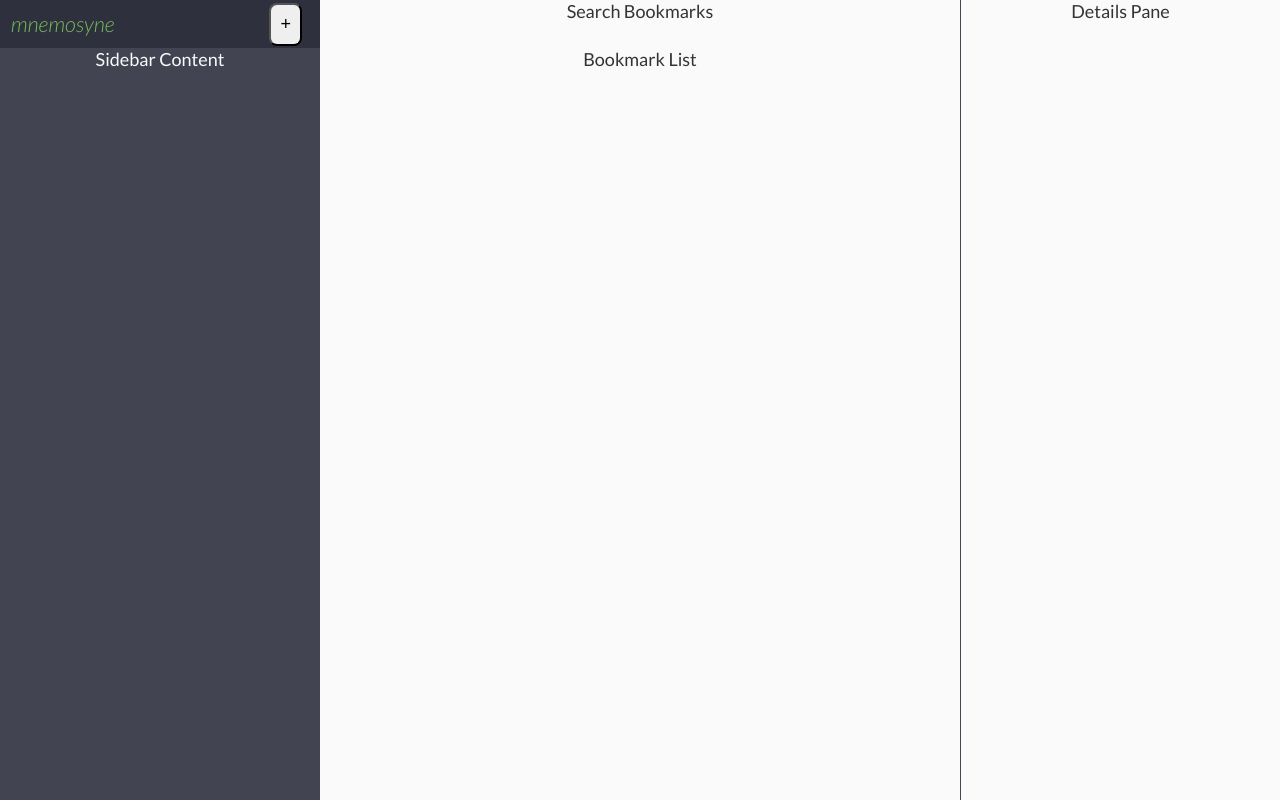
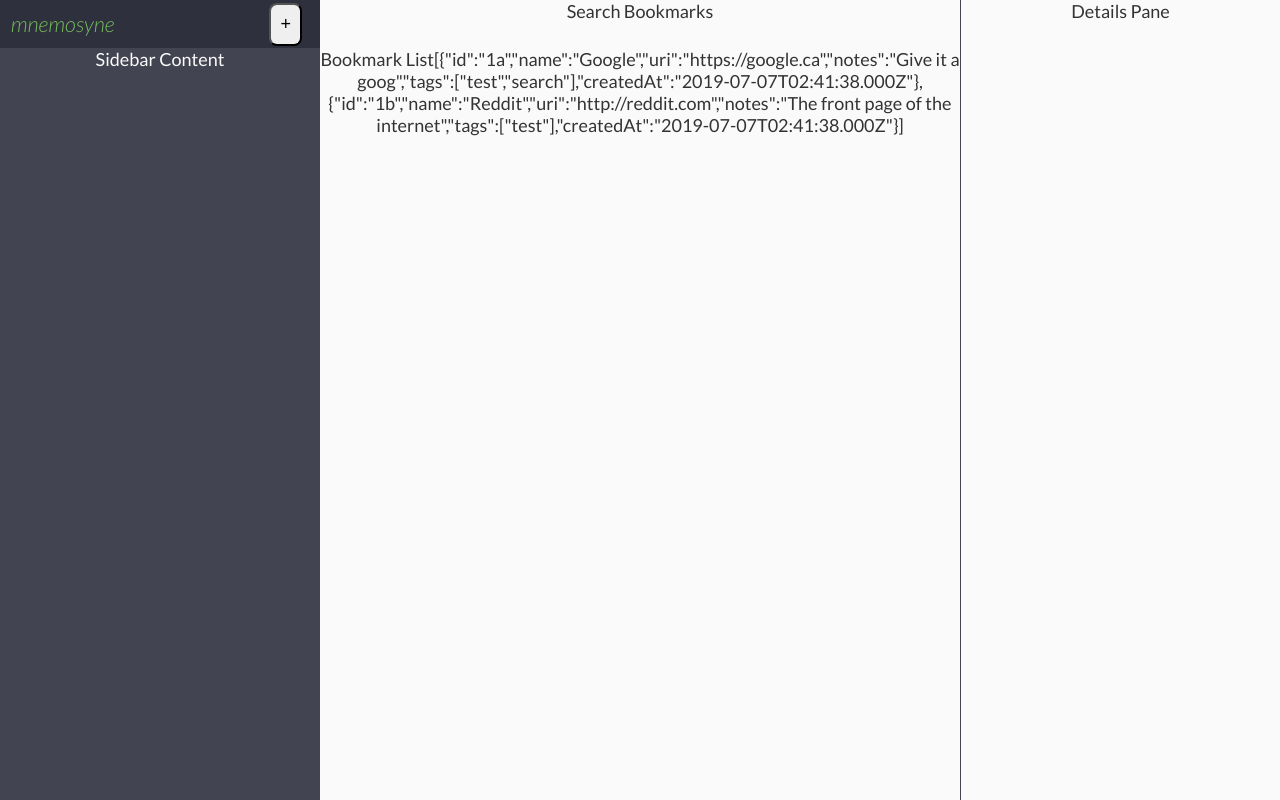
Before and after one commit to zixialu/mnemosyne, a React (Create React App) app: page / in a window 1280 px wide. Built offline with nearby package versions, Linux system fonts and the light colour scheme.

Commit message:
Implement hooks to get data from service

```diff
--- a/src/components/app.jsx
+++ b/src/components/app.jsx
@@ -1,4 +1,5 @@
-import React from 'react';
+import React, { useState, useEffect } from 'react';
+import BookmarkService from '../services/BookmarkServices';
 import Header from './header';
 import Sidebar from './sidebar';
 import BookmarkSearch from './bookmarkSearch';
@@ -7,12 +8,26 @@ import DetailsPane from './detailsPane';
 import '../styles/app.scss';
 
 function App() {
+  const [bookmarks, setBookmarks] = useState(null);
+
+  useEffect(() => {
+    let ignore = false;
+
+    async function getBookmarks() {
+      const bookmarks = await BookmarkService.getBookmarks();
+      if (!ignore) setBookmarks(bookmarks);
+    }
+    getBookmarks();
+
+    return () => { ignore = true; };
+  }, [])
+
   return (
     <div className="app">
       <Header />
       <Sidebar />
       <BookmarkSearch />
-      <BookmarkList />
+      <BookmarkList bookmarks={bookmarks} />
       <DetailsPane />
     </div>
   );
--- a/src/components/bookmarkList.jsx
+++ b/src/components/bookmarkList.jsx
@@ -1,10 +1,11 @@
 import React from 'react';
 import '../styles/bookmarkList.scss';
 
-function BookmarkList() {
+function BookmarkList(props) {
   return (
     <main className="bookmark-list">
       Bookmark List
+      {JSON.stringify(props.bookmarks)}
     </main>
   );
 }
--- a/src/services/BookmarkServices.js
+++ b/src/services/BookmarkServices.js
@@ -1,4 +1,4 @@
-function get() {
+function getBookmarks() {
   // TODO: Replace this with an actual request
   const data = [
     {
@@ -23,4 +23,4 @@ function get() {
   });
 }
 
-export default { get };
+export default { getBookmarks };
```
